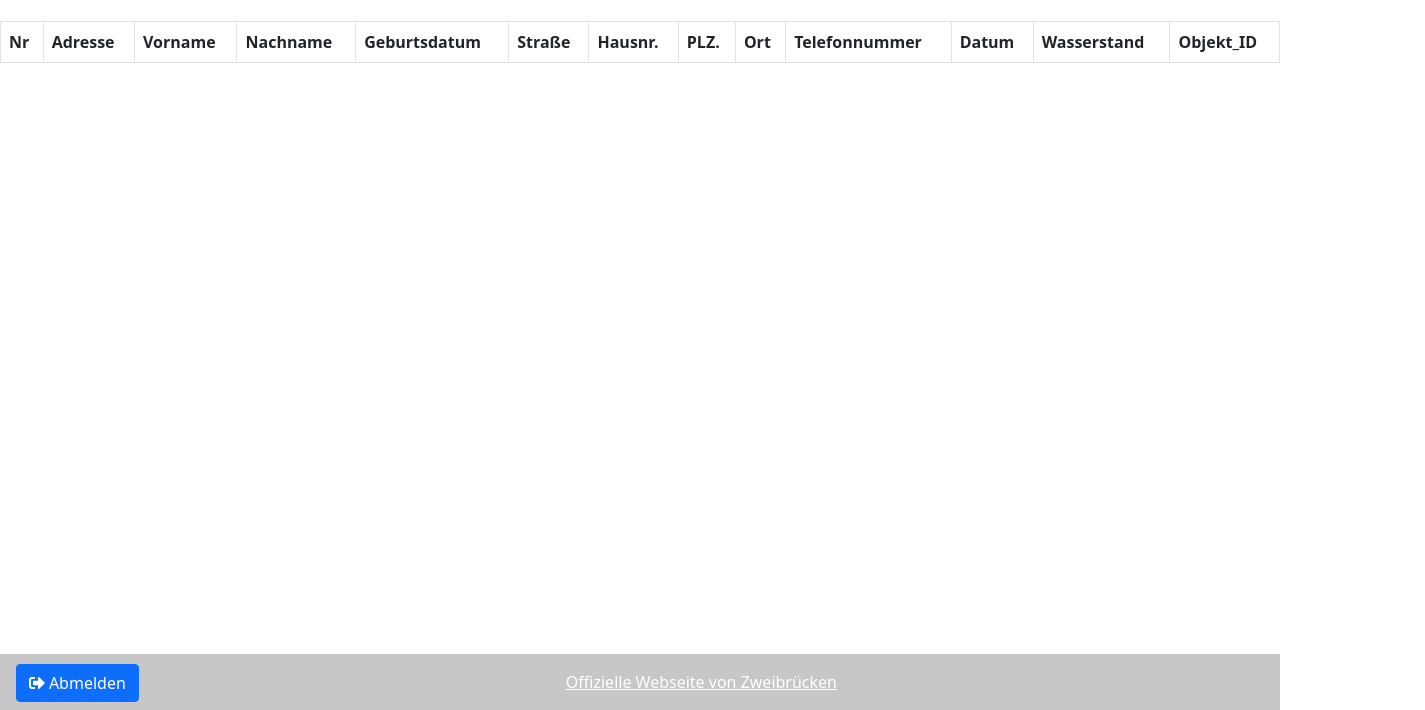
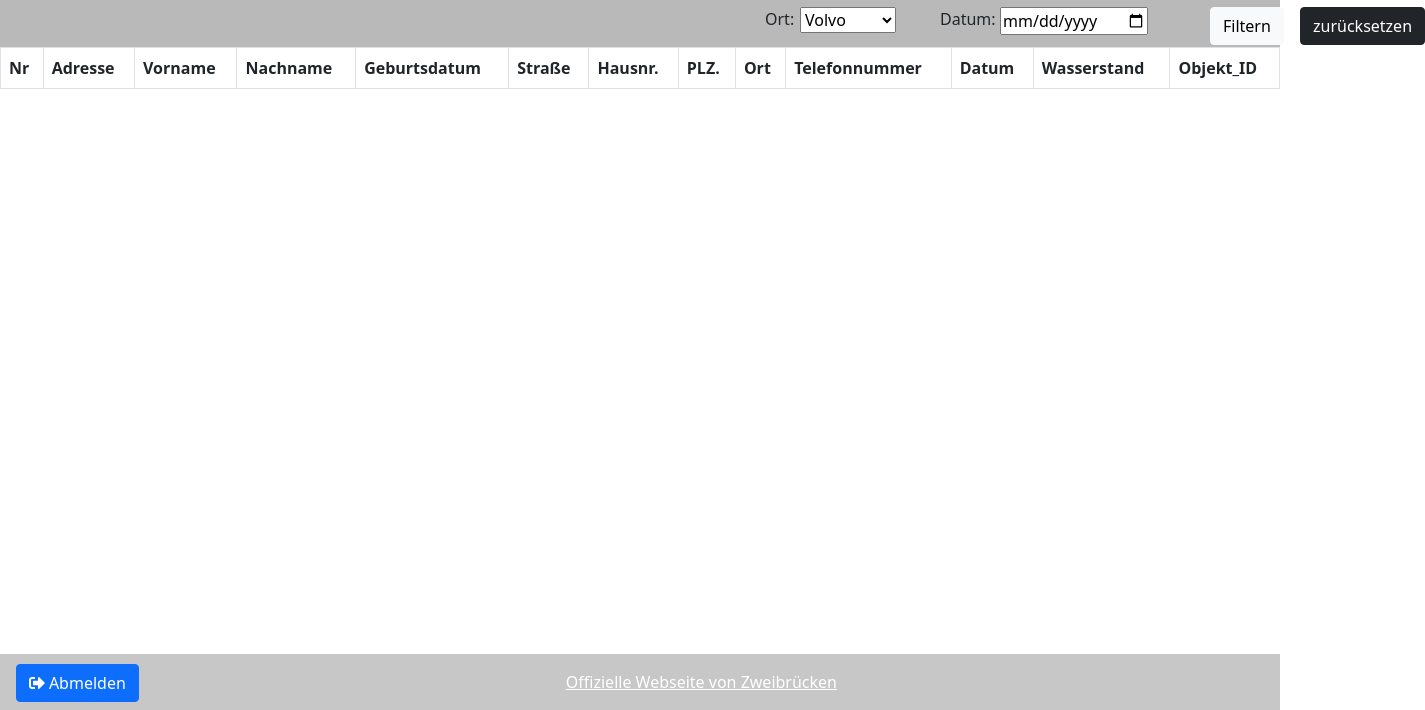
Before and after one commit to Sunalselim/wasserstanderfassungsapp, a website: page Frontend/views/history.html in a window 1280 px wide. Shown: the part 90-800 px from the top of the page, 1425 px wide, since content can reach past the window. Drawn offline with nearby package versions, Linux system fonts and the light colour scheme.

Commit message:
last update

```diff
--- a/Frontend/controller/history.js
+++ b/Frontend/controller/history.js
@@ -11,7 +11,7 @@ window.onload = () => {
   }
 
 }
-
+var response;
 function getWaterlevelsFromUser() {
 
   var Kundennummer = JSON.parse(sessionStorage.getItem('KundenInfo'))[0].KundenNr
@@ -26,7 +26,7 @@ function getWaterlevelsFromUser() {
 
     if (res && Array.isArray(res) && res.length > 0) {
       loadTable(res)
-
+      response = res
 
     } else {
 
@@ -39,10 +39,10 @@ function getWaterlevelsFromUser() {
 
 getWaterlevelsFromUser()
 
-var count = 0;
+
 
 function loadTable(aData) {
-
+  var count = 0;
   const tableBody = document.getElementById('historyTable')
   let dataHTML = '';
 
@@ -156,3 +156,72 @@ function deleteItem() {
 $(document).on("click", "buttonclose", function () {
   $('#onClose').modal('hide')
 })
+
+
+function resetFilter() {
+  var count = 0;
+  var filteredArray = response
+
+  const tableBody = document.getElementById('historyTable')
+  let dataHTML = '';
+
+
+  for (var element of filteredArray) {
+    document.getElementById('username').innerHTML = "Hallo " + element.Vorname + " !"
+    document.getElementById('KdNr').innerHTML = "Kundennummer: " + element.KundenNr
+    dataHTML += `<tr><td>${count += 1}</td><td>${element.Adresse}</td></td><td>${element.Vorname}</td><td>${element.Nachname}</td><td>${element.Geb}</td>
+              <td>${element.Straße}</td><td>${element.HausNr}</td> <td>${element.Plz}</td>
+              <td>${element.Ort}</td><td>${element.Telefon}</td><td>${element.Datum}</td> <td>${element.Wasserstand}</td><td>${element._id}</td>
+              <td><deleteHistorybutton type="button" class="btn btn-danger  px-3"><i class="fa fa-trash" aria-hidden="true"></i></deleteHistorybutton> </td>`
+
+  }
+
+  tableBody.innerHTML = dataHTML;
+
+
+}
+
+
+function formatDate(input) {
+  const date = input;
+  const [year, month, day] = date.split('-');
+
+  return [day, month, year].join('.');
+
+
+}
+
+
+function filterHistory(){
+  var date = document.getElementById('date').value
+  var filtreredHistory = response.filter(element=> element.Datum === formatDate(date))
+
+  if (filtreredHistory.length != 0){
+
+    var count = 0;
+
+    const tableBody = document.getElementById('historyTable')
+    let dataHTML = '';
+
+
+    for (var element of filtreredHistory) {
+      document.getElementById('username').innerHTML = "Hallo " + element.Vorname + " !"
+      document.getElementById('KdNr').innerHTML = "Kundennummer: " + element.KundenNr
+      dataHTML += `<tr><td>${count += 1}</td><td>${element.Adresse}</td></td><td>${element.Vorname}</td><td>${element.Nachname}</td><td>${element.Geb}</td>
+                <td>${element.Straße}</td><td>${element.HausNr}</td> <td>${element.Plz}</td>
+                <td>${element.Ort}</td><td>${element.Telefon}</td><td>${element.Datum}</td> <td>${element.Wasserstand}</td><td>${element._id}</td>
+                <td><deleteHistorybutton type="button" class="btn btn-danger  px-3"><i class="fa fa-trash" aria-hidden="true"></i></deleteHistorybutton> </td>`
+
+    }
+
+    tableBody.innerHTML = dataHTML;
+  }else{
+    var count = 0;
+
+    const tableBody = document.getElementById('historyTable')
+    let dataHTML = '';
+
+
+    tableBody.innerHTML = dataHTML;
+  }
+}
--- a/Frontend/views/history.html
+++ b/Frontend/views/history.html
@@ -8,7 +8,8 @@
     integrity="sha384-lZN37f5QGtY3VHgisS14W3ExzMWZxybE1SJSEsQp9S+oqd12jhcu+A56Ebc1zFSJ" crossorigin="anonymous">
   <link href="https://cdn.jsdelivr.net/npm/bootstrap@5.2.0-beta1/dist/css/bootstrap.min.css" rel="stylesheet"
     integrity="sha384-0evHe/X+R7YkIZDRvuzKMRqM+OrBnVFBL6DOitfPri4tjfHxaWutUpFmBp4vmVor" crossorigin="anonymous">
-    <link href="https://cdn.jsdelivr.net/npm/bootstrap@5.0.2/dist/css/bootstrap.min.css" rel="stylesheet" integrity="sha384-EVSTQN3/azprG1Anm3QDgpJLIm9Nao0Yz1ztcQTwFspd3yD65VohhpuuCOmLASjC" crossorigin="anonymous">
+  <link href="https://cdn.jsdelivr.net/npm/bootstrap@5.0.2/dist/css/bootstrap.min.css" rel="stylesheet"
+    integrity="sha384-EVSTQN3/azprG1Anm3QDgpJLIm9Nao0Yz1ztcQTwFspd3yD65VohhpuuCOmLASjC" crossorigin="anonymous">
   <script src="../controller/jquery-3.6.0.min.js"></script>
   <script src="../controller/history.js"></script>
   <script defer src="../controller/activePage.js"></script>
@@ -16,14 +17,15 @@
 </head>
 
 <body>
-  <nav class="navbar navbar-expand-lg navbar-dark" style="background-color: #34568B">
+  <nav class="navbar navbar-expand-lg navbar-dark" style="background-color: #363C44">
     <div class="container-fluid">
       <a href="#" class="navbar-brand">
         <img onclick="onPressImg()"
-              src="https://www.vgzwland.de/downloads-und-grafiken/bilder/logo-vg-zw-land-quadratisch.svg?cid=c.2c" width="60"
-              height="60" class="d-inline-block" />
+          src="https://www.vgzwland.de/downloads-und-grafiken/bilder/logo-vg-zw-land-quadratisch.svg?cid=c.2c"
+          width="60" height="60" class="d-inline-block" />
       </a>
-      <button class="navbar-toggler" type="button" data-bs-toggle="collapse" data-bs-target="#navbarSupportedContent" aria-controls="navbarSupportedContent" aria-expanded="false" aria-label="Toggle navigation">
+      <button class="navbar-toggler" type="button" data-bs-toggle="collapse" data-bs-target="#navbarSupportedContent"
+        aria-controls="navbarSupportedContent" aria-expanded="false" aria-label="Toggle navigation">
         <span class="navbar-toggler-icon"></span>
       </button>
       <div class="collapse navbar-collapse" id="navbarSupportedContent">
@@ -42,9 +44,14 @@
           </li>
         </ul>
       </div>
-      <div class="box1"><p id="KdNr" style="color: aliceblue;"></p></div>
-     <div class="box2"><p id="username" class="username"> </p></div>
-      <div  class="box3"><i style="color: aliceblue; margin-bottom: 20px;" class="fa fa-user" aria-hidden="true"></i></div>
+      <div class="box1">
+        <p id="KdNr" style="color: aliceblue;"></p>
+      </div>
+      <div class="box2">
+        <p id="username" class="username"> </p>
+      </div>
+      <div class="box3"><i style="color: aliceblue; margin-bottom: 20px;" class="fa fa-user" aria-hidden="true"></i>
+      </div>
     </div>
   </nav>
   <!-- <br>
@@ -53,7 +60,31 @@
   <option value="Musterallee">Musterallee</option>
 </select>
 <br> -->
-    <br>
+  <!-- <input id="input">
+<button onclick="filterTable()">filter</button>
+<button onclick="resetFilter()">Filter zurücksetzen</button> -->
+
+<label style=" position: absolute;
+top: 97px; left: 940px;">Datum: </label>
+  <div style="background-color: #B9B9B9; height: 50px;">
+
+    <label style=" position: absolute;
+    top: 97px; left: 765px;">Ort:</label>
+<select name="cars" id="cars"  style=" position: absolute;
+top: 97px; left: 800px;">
+  <option value="volvo">Volvo</option>
+  <option value="saab">Saab</option>
+  <option value="mercedes">Mercedes</option>
+  <option value="audi">Audi</option>
+</select>
+    <input id="date" type="date" style=" position: absolute;
+    top: 97px; left: 1000px;" />
+    <button onclick="filterHistory()" class="btn btn-light" style=" position: absolute;
+ top: 97px; left: 1210px;">Filtern</button>
+    <button onclick="resetFilter()" class="btn btn-dark" style=" position: absolute;
+top: 97px; left: 1300px;">zurücksetzen</button>
+
+  </div>
   <table class="table table-striped table-bordered" responsive="true" width="100%">
     <thead width="100%">
       <tr>
@@ -83,9 +114,10 @@
     crossorigin="anonymous"></script>
 </body>
 
-  <footer class="footer fixed-bottom" >
+<footer class="footer fixed-bottom">
   <div class="text-center p-3" style="background-color: #c7c7c7;">
-      <button onclick="navtoLogin()" style="float: left; margin-top: -0.45%; " type="button" class="btn btn-primary" ><i class="fas fa-sign-out-alt"></i> Abmelden</button>
+    <button onclick="navtoLogin()" style="float: left; margin-top: -0.45%; " type="button" class="btn btn-primary"><i
+        class="fas fa-sign-out-alt"></i> Abmelden</button>
     <a style="align-items: center;" class="text-white" href="https://www.vgzwland.de/">Offizielle Webseite von
       Zweibrücken</a>
   </div>
```
Also changed, not shown: Frontend/views/Login.html (+1 -1 lines), Frontend/views/bescheid.html (+1 -1 lines), Frontend/views/data.html (+1 -1 lines), Frontend/views/home.html (+1 -1 lines). Lines whose indentation alone changed are shown as unchanged.
